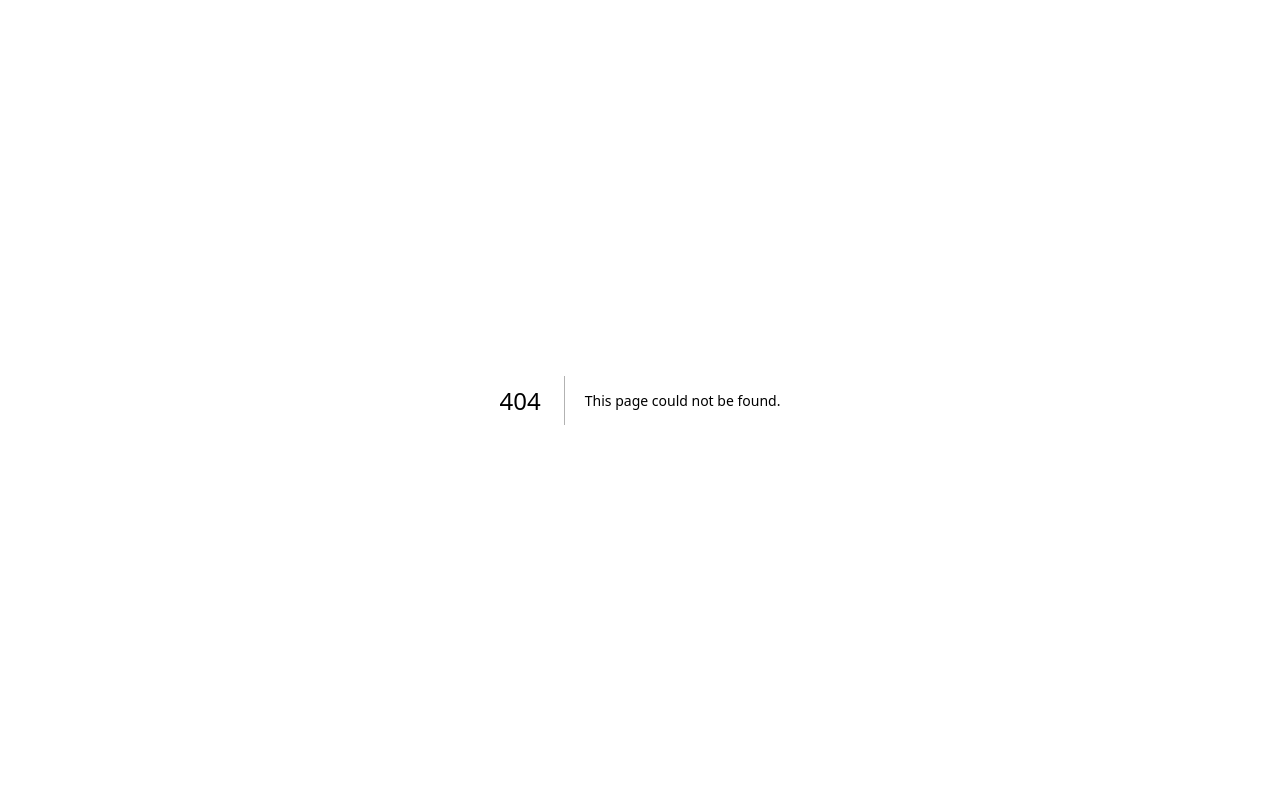
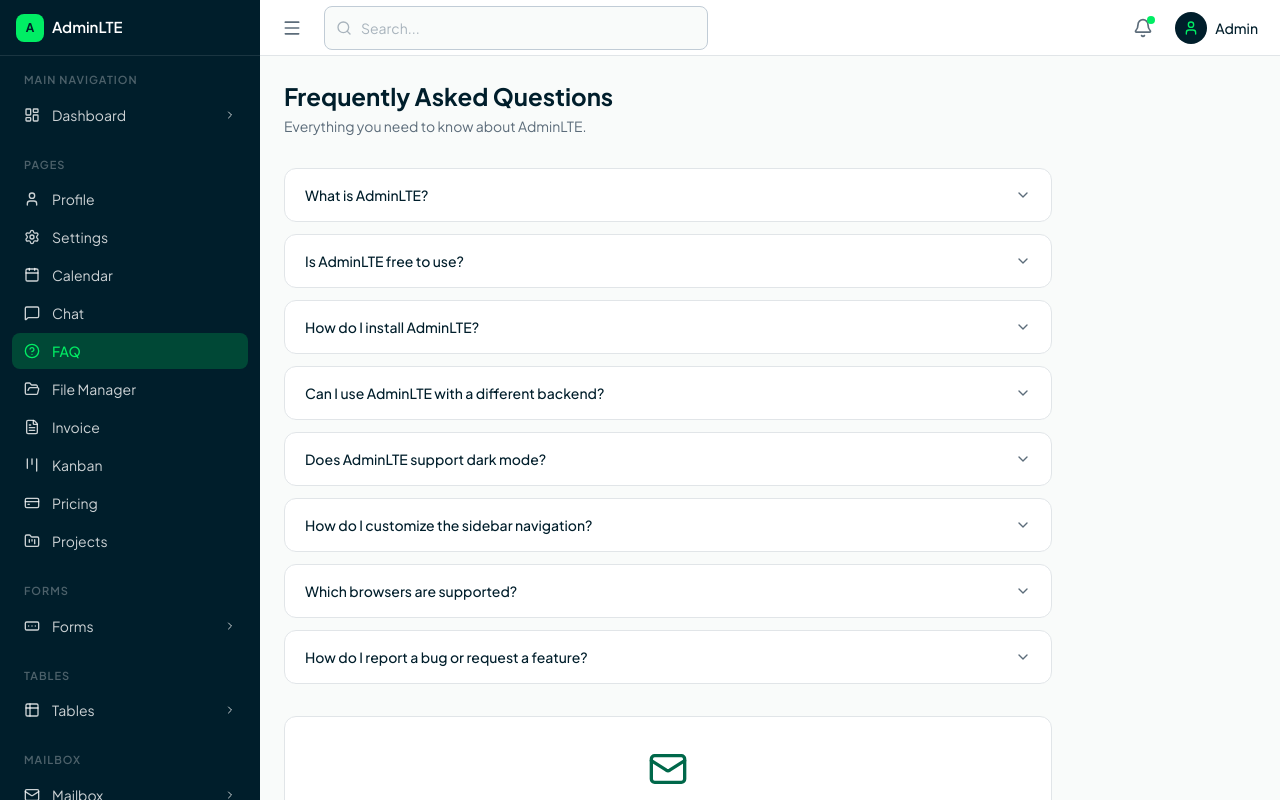
Before and after one commit to mvahidsm7/adminlte-x-mongodb, a Next.js app: page /pages/faq in a window 1280 px wide. Before the commit this address had no page. Built offline with nearby package versions, Linux system fonts and the light colour scheme.

Commit message:
feat: add FAQ page with accordion

```diff
--- /dev/null
+++ b/src/app/(main)/pages/faq/page.tsx
@@ -0,0 +1,79 @@
+import type { Metadata } from 'next'
+import { ChevronDown, Mail } from 'lucide-react'
+import { Card, CardBody } from '@/components/ui/Card'
+import Button from '@/components/ui/Button'
+
+export const metadata: Metadata = { title: 'FAQ — AdminLTE' }
+
+const faqs = [
+  {
+    question: 'What is AdminLTE?',
+    answer: 'AdminLTE is a fully responsive admin dashboard template built with Bootstrap 5 and Vanilla JS. This version rebuilds it in Next.js with the MongoDB design system.',
+  },
+  {
+    question: 'Is AdminLTE free to use?',
+    answer: 'Yes, AdminLTE is free and open-source. It is released under the MIT license, so you can use it in personal and commercial projects.',
+  },
+  {
+    question: 'How do I install AdminLTE?',
+    answer: 'Clone the repository, run npm install in the nextjs-app directory, then run npm run dev to start the development server on port 3000.',
+  },
+  {
+    question: 'Can I use AdminLTE with a different backend?',
+    answer: 'Absolutely. AdminLTE is a frontend template. You can connect it to any backend — REST API, GraphQL, tRPC, or serverless functions.',
+  },
+  {
+    question: 'Does AdminLTE support dark mode?',
+    answer: 'Dark mode is planned for a future release. The current MongoDB design system uses a light theme with a deep teal sidebar.',
+  },
+  {
+    question: 'How do I customize the sidebar navigation?',
+    answer: 'Edit src/lib/navigation.ts to add, remove, or reorder navigation items. The Sidebar component reads this config and renders the menu automatically.',
+  },
+  {
+    question: 'Which browsers are supported?',
+    answer: 'AdminLTE supports all modern browsers — Chrome, Firefox, Safari, and Edge. Internet Explorer is not supported.',
+  },
+  {
+    question: 'How do I report a bug or request a feature?',
+    answer: 'Open an issue on the GitHub repository. Please include steps to reproduce for bugs, or a clear description of the feature you need.',
+  },
+]
+
+export default function FAQPage() {
+  return (
+    <div className="space-y-8 max-w-3xl">
+      <div>
+        <h1 className="text-2xl font-bold text-ink">Frequently Asked Questions</h1>
+        <p className="text-sm text-steel mt-1">Everything you need to know about AdminLTE.</p>
+      </div>
+
+      <div className="space-y-3">
+        {faqs.map((faq, i) => (
+          <details
+            key={i}
+            role="group"
+            className="group border border-hairline rounded-lg bg-white overflow-hidden"
+          >
+            <summary className="flex items-center justify-between px-5 py-4 cursor-pointer list-none hover:bg-surface transition-colors">
+              <span className="text-sm font-medium text-ink">{faq.question}</span>
+              <ChevronDown className="w-4 h-4 text-steel shrink-0 transition-transform group-open:rotate-180" />
+            </summary>
+            <div className="px-5 pb-4 pt-1">
+              <p className="text-sm text-steel leading-relaxed">{faq.answer}</p>
+            </div>
+          </details>
+        ))}
+      </div>
+
+      <Card>
+        <CardBody className="text-center py-8">
+          <Mail className="w-10 h-10 text-mongo-green-dark mx-auto mb-3" />
+          <h2 className="text-base font-semibold text-ink mb-1">Still have questions?</h2>
+          <p className="text-sm text-steel mb-4">Can&apos;t find the answer you&apos;re looking for? Get in touch with our support team.</p>
+          <Button variant="primary">Contact support</Button>
+        </CardBody>
+      </Card>
+    </div>
+  )
+}
```
Also changed, not shown: 1 other file (tests, documents, lock files or other folders).
